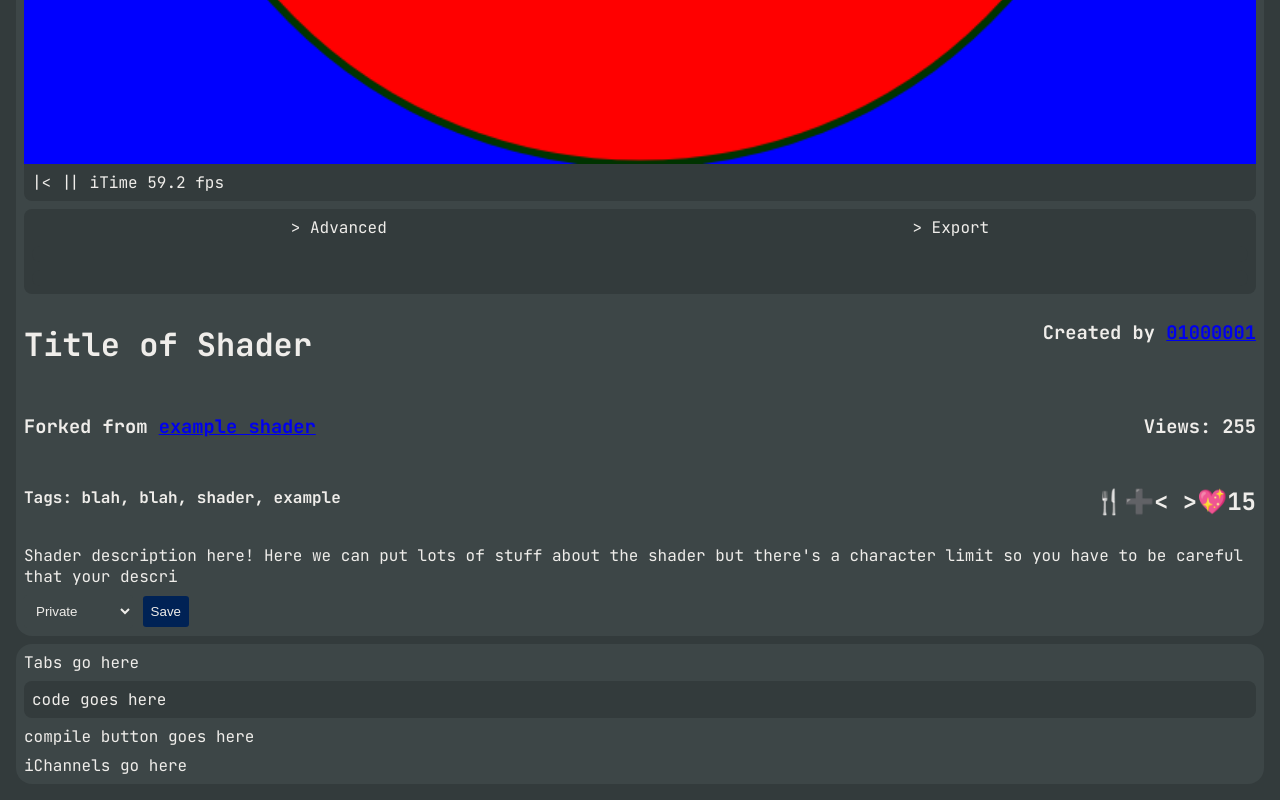
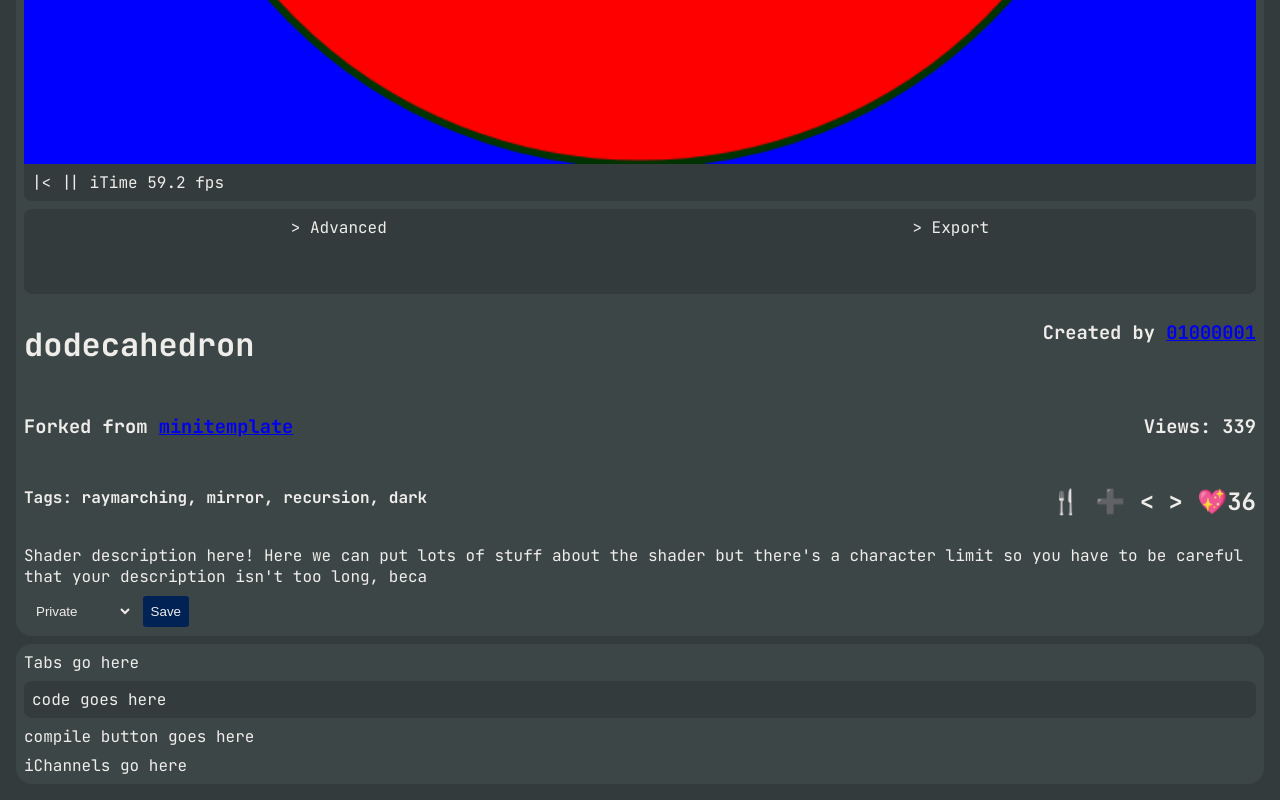
Before and after one commit to ahs3n/ShaderTool, a plain HTML site: page index.html in a window 1280 px wide. Shown: the part 883-1683 px from the top of the page. Drawn offline with Linux system fonts and the light colour scheme.

Commit message:
more tings

```diff
--- a/index.html
+++ b/index.html
@@ -75,25 +75,25 @@
         </div>
 
         <div id="shaderInfo">
-          <h1>Title of Shader</h1>
+          <h1>dodecahedron͏</h1>
           <h3>Created by <a href="https://shadertoy.com/user/01000001/">01000001</a></h3>
         </div>
         <div id="shaderInfo">
-          <h3>Forked from <a href="https://example.com">example shader</a></h3>
-          <h3>Views: 255</h3>
+          <h3>Forked from <a href="https://www.shadertoy.com/view/md3BDS">minitemplate</a></h3>
+          <h3>Views: 339</h3>
         </div>
         <div id="shaderInfo">
-          <h4>Tags: blah, blah, shader, example</h4>
-          <h2>🍴➕&lt; &gt;💖15</h2>
+          <h4>Tags: raymarching, mirror, recursion, dark</h4>
+          <h2>🍴 ➕ &lt; &gt; 💖36</h2>
         </div>
 
         <p>
-          Shader description here! Here we can put lots of stuff about the shader but there's a character limit so you have to be careful that your descri
+          Shader description here! Here we can put lots of stuff about the shader but there's a character limit so you have to be careful that your description isn't too long, beca
         </p>
 
         <div id="shaderSave">
           <select id="saveMode">
-            <option value="private">Private</option>
+            <option value="private" selected>Private</option>
             <option value="unlisted">Unlisted</option>
             <option value="public">Public</option>
             <option value="publicapi">Public + API</option>
```
